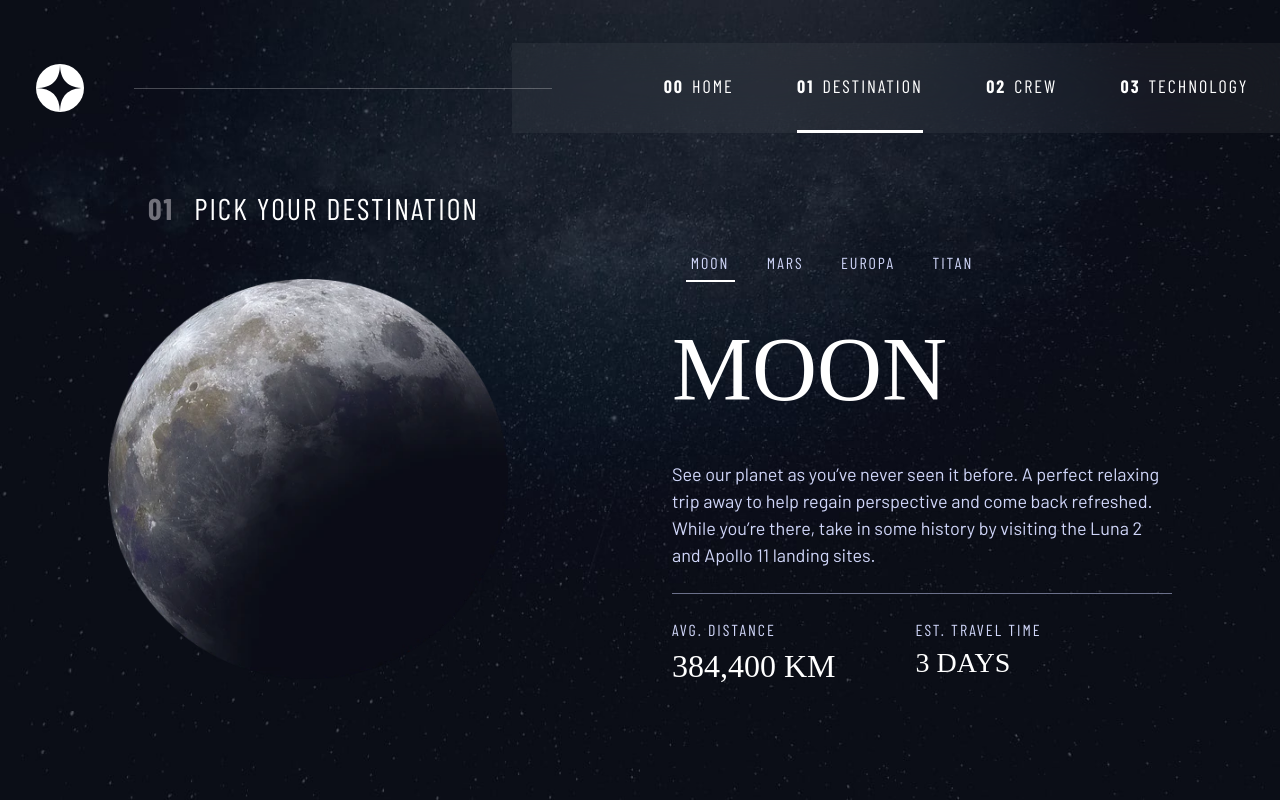
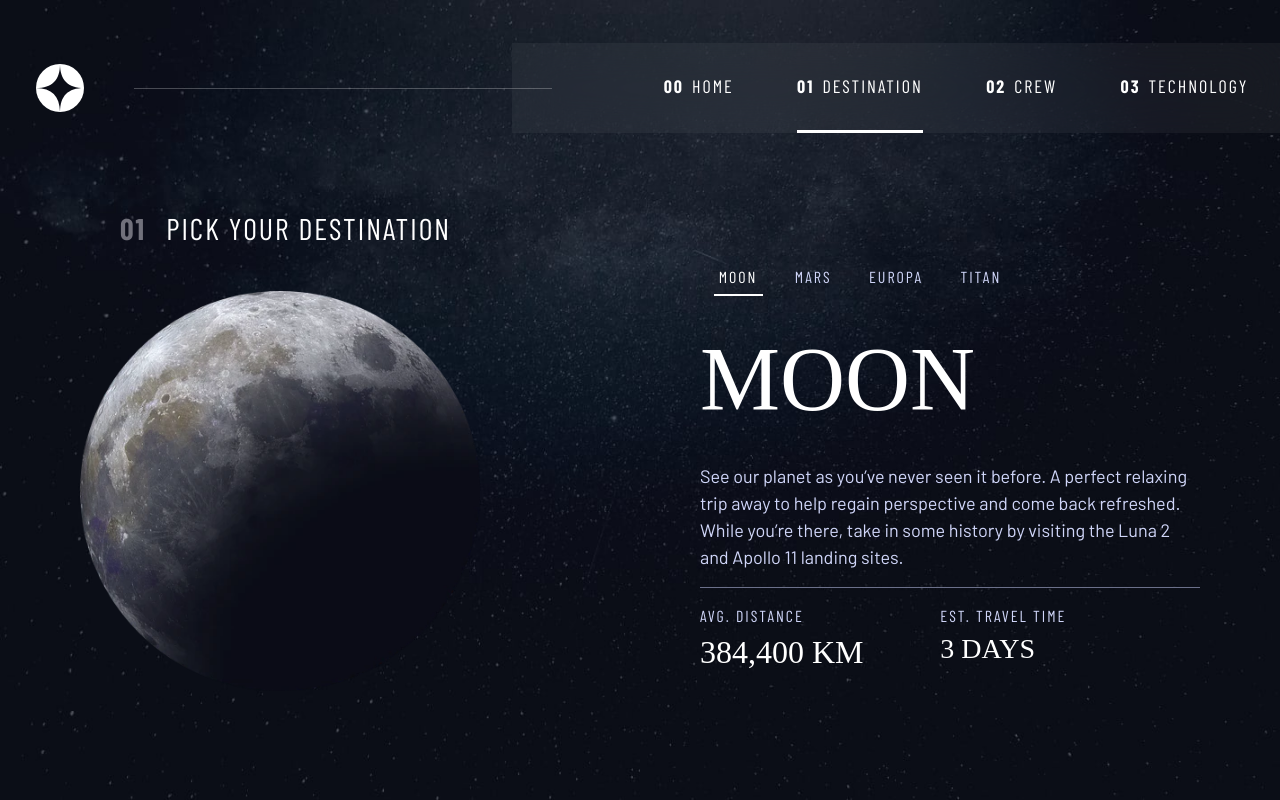
Before and after one commit to Mikaelk9/SpaceTourism, a React (Vite) app: page /destination in a window 1280 px wide. Built offline with nearby package versions, Linux system fonts and the light colour scheme; a web font is replaced by a local one.

Commit message:
Finalização página Destination

```diff
--- a/src/pages/Destination/Destination.jsx
+++ b/src/pages/Destination/Destination.jsx
@@ -17,19 +17,27 @@ function Destination() {
         "
         >
 
-            <section className='absolute inset-x-0 mt-25 p-6.5 md:mt-30 lg:flex lg:justify-around lg:mt-40'>
+            <section className=' h-full px-6.5 md:px-10 lg:px-20
+            pt-[clamp(6rem,12vh,10rem)]
+            lg:flex
+            lg:items-center
+            lg:justify-between
+
+            '>
 
                 <div className=' text-white flex flex-col items-center '>
-                    <h2 className='mb-12 font-barlow-condensed tracking-[2px] text-[18px] md:self-start md:ml-10 md:text-[22px] lg:text-[30px]'>
+                    <h2 className='mb-[clamp(2rem,5vh,4rem)] font-barlow-condensed tracking-[2px] text-[18px] md:self-start md:ml-10 md:text-[22px] lg:text-[30px]'>
                         <span className='mr-5 font-bold text-zinc-500'>01</span>
                         PICK YOUR DESTINATION
                     </h2>
                     <img className='w-35 md:w-70 lg:w-100' src={destination.image} alt={destination.name} />
                 </div>
 
-                <div className=' text-white flex flex-col items-center mt-10 md:mt-15 lg:items-start'>
+                <div className=' text-white flex flex-col items-center
+                mt-[clamp(2rem,5vh,5rem)]
+                lg:items-start'>
 
-                    <div className='flex justify-around w-full font-barlow-condensed mb-5 tracking-[2px] text-[#D0D6F9]
+                    <div className='flex justify-around w-full font-barlow-condensed mb-[clamp(1rem,2vh,2rem)] tracking-[2px] text-[#D0D6F9]
                     md:max-w-80
                     '>
 
@@ -40,7 +48,7 @@ function Destination() {
                                     transition duration-600 ease-in-out
 
                             ${index === activeDestination
-                                        ? "border-b-2 border-white"
+                                        ? "border-b-2 border-white text-white"
                                         : "border-b-2 border-transparent"
                                     }
 
@@ -51,12 +59,16 @@ function Destination() {
 
                     </div>
 
-                    <div className='flex flex-col items-center gap-3.75 md:w-full md:max-w-125 md:mx-auto md:gap-6 lg:items-start'>
+                    <div className='flex flex-col items-center gap-[clamp(0.75rem,2vh,1.5rem)] md:w-full md:max-w-125 md:mx-auto lg:items-start'>
+
                         <h1 className='font-bellefair text-[60px] md:text-[90px] '>{destination.name}</h1>
-                        <p className='text-[#D0D6F9] font-barlow text-center lg:text-[18px]  lg:text-start'>{destination.description}</p>
+
+                        <p className='text-[#D0D6F9] font-barlow text-center md:text-[18px] lg:text-[18px]  lg:text-start'>{destination.description}</p>
+
                         <div className='h-px w-full bg-[#6b708a] '></div>
 
-                        <div className='flex flex-col gap-2.5 md:flex-row md:justify-around md:w-full lg:justify-start lg:gap-20 '>
+                        <div className='flex flex-col gap-[clamp(0.75rem,2vh,1.25rem)] md:flex-row md:justify-around md:w-full lg:justify-start lg:gap-[clamp(3rem,6vw,5rem)]'>
+
                             <div className='text-center lg:text-start'>
                                 <h3 className='font-barlow-condensed uppercase tracking-[2px] text-[#D0D6F9]'>Avg. Distance</h3>
                                 <p className='font-bellefair text-[25px] md:text-[32px] '>{destination.distance}</p>
```
